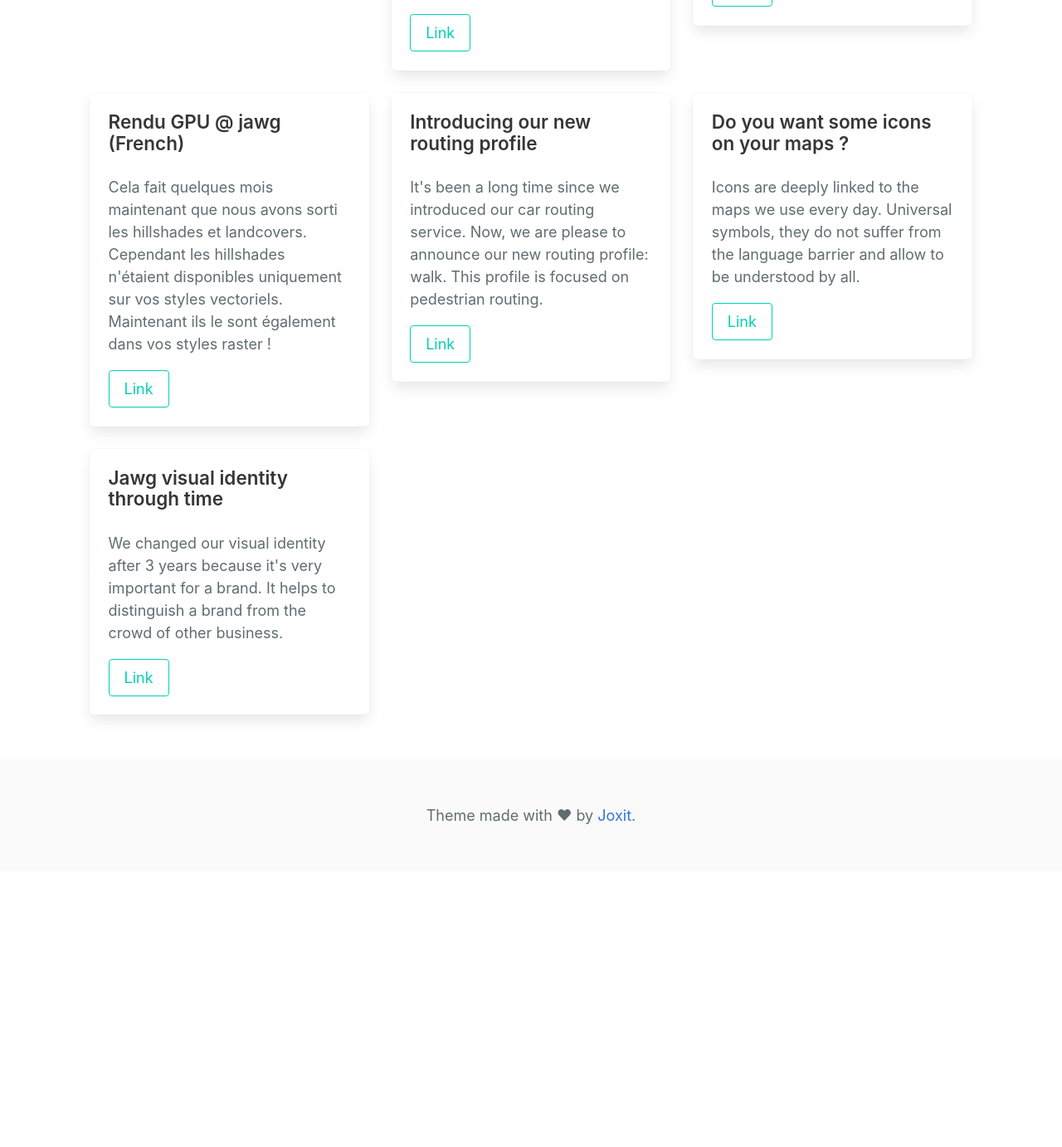
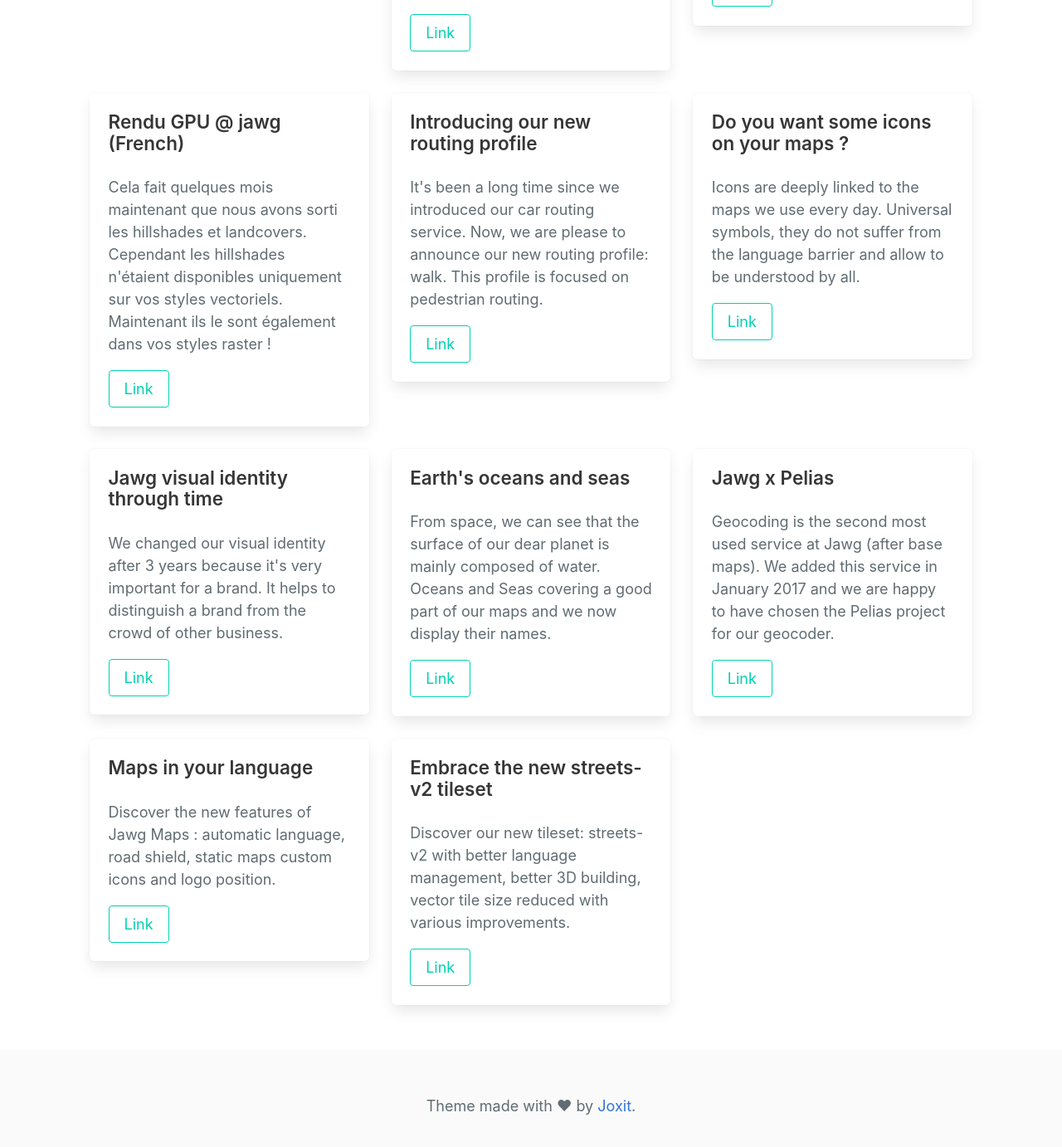
Before and after one commit to Joxit/joxit.github.io, a Jekyll site: the page built from index.md, in a window 1280 px wide and 1400 px high, scrolled down 4317 px. Shown: the top 1382 px of the window at 83% size. Built offline with Jekyll 4.4.1, drawn with Linux system fonts in a browser that asks for light colours; our own code applies the rules of GitHub Pages for plain Markdown files; before the commit the page ends 5367 px from its top, so only the background shows below that.

Commit message:
feat: add missing blog posts

```diff
--- a/_data/projects.yml
+++ b/_data/projects.yml
@@ -122,3 +122,19 @@
     description: |-
       We changed our visual identity after 3 years because it's very important for a brand. It helps to distinguish a brand from the crowd of other business.
     link: https://blog.jawg.io/jawg-through-time/
+  - name: Earth's oceans and seas
+    description: |-
+      From space, we can see that the surface of our dear planet is mainly composed of water. Oceans and Seas covering a good part of our maps and we now display their names.
+    link: https://blog.jawg.io/earths-oceans-and-seas/
+  - name: Jawg x Pelias
+    description: |-
+      Geocoding is the second most used service at Jawg (after base maps). We added this service in January 2017 and we are happy to have chosen the Pelias project for our geocoder.
+    link: https://blog.jawg.io/jawg-x-pelias/
+  - name: Maps in your language
+    description: |-
+      Discover the new features of Jawg Maps : automatic language, road shield, static maps custom icons and logo position.
+    link: https://blog.jawg.io/maps-in-your-language/
+  - name: Embrace the new streets-v2 tileset
+    description: |-
+      Discover our new tileset: streets-v2 with better language management, better 3D building, vector tile size reduced with various improvements.
+    link: https://blog.jawg.io/embrace-streets-v2/
```
